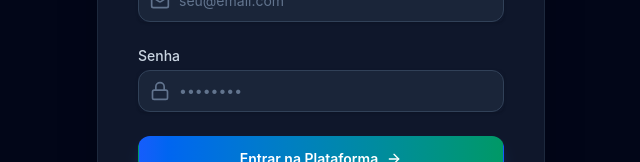
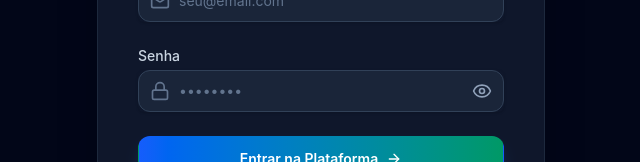
Before and after one commit to MatheusGasco/gestao-financeira, a React (Vite) app in the folder frontend/: page / in a window 1280 px wide. Shown: the part 395-557 px from the top of the page, without its empty margins (319-959 px from the left). Built offline with nearby package versions, Linux system fonts and the light colour scheme; no server answers.

Commit message:
Adiciona opção de visualizar senha no login e cadastro

```diff
--- a/frontend/src/pages/LoginPage.tsx
+++ b/frontend/src/pages/LoginPage.tsx
@@ -1,7 +1,7 @@
 import React, { useState } from 'react';
 import { useAuth } from '../contexts/AuthContext';
 import { authApi } from '../services/api';
-import { TrendingUp, Lock, Mail, ArrowRight, AlertCircle } from 'lucide-react';
+import { TrendingUp, Lock, Mail, ArrowRight, AlertCircle, Eye, EyeOff } from 'lucide-react';
 
 interface LoginPageProps {
   onSwitchToRegister: () => void;
@@ -11,6 +11,7 @@ export const LoginPage: React.FC<LoginPageProps> = ({ onSwitchToRegister }) => {
   const { login } = useAuth();
   const [email, setEmail] = useState('');
   const [password, setPassword] = useState('');
+  const [showPassword, setShowPassword] = useState(false);
   const [error, setError] = useState('');
   const [isLoading, setIsLoading] = useState(false);
 
@@ -78,21 +79,31 @@ export const LoginPage: React.FC<LoginPageProps> = ({ onSwitchToRegister }) => {
   <label className="block text-sm font-medium text-slate-300">
     Senha
   </label>
+
   <div className="mt-1 relative rounded-md shadow-sm">
     <div className="absolute inset-y-0 left-0 pl-3 flex items-center pointer-events-none">
       <Lock className="h-5 w-5 text-slate-500" />
     </div>
+
     <input
-                  type="password"
+      type={showPassword ? 'text' : 'password'}
       required
       value={password}
       onChange={(e) => setPassword(e.target.value)}
       placeholder="••••••••"
-                  className="block w-full pl-10 pr-3 py-2.5 bg-slate-800/80 border border-slate-700 rounded-xl text-white placeholder-slate-500 focus:outline-none focus:ring-2 focus:ring-blue-500 focus:border-transparent text-sm"
+      className="block w-full pl-10 pr-10 py-2.5 bg-slate-800/80 border border-slate-700 rounded-xl text-white placeholder-slate-500 focus:outline-none focus:ring-2 focus:ring-blue-500 focus:border-transparent text-sm"
     />
+
+    <button
+      type="button"
+      onClick={() => setShowPassword(!showPassword)}
+      className="absolute inset-y-0 right-0 pr-3 flex items-center text-slate-400 hover:text-white cursor-pointer"
+      aria-label={showPassword ? 'Ocultar senha' : 'Mostrar senha'}
+    >
+      {showPassword ? <EyeOff className="h-5 w-5" /> : <Eye className="h-5 w-5" />}
+    </button>
   </div>
 </div>
-
             <div>
               <button
                 type="submit"
--- a/frontend/src/pages/RegisterPage.tsx
+++ b/frontend/src/pages/RegisterPage.tsx
@@ -1,7 +1,7 @@
 import React, { useState } from 'react';
 import { useAuth } from '../contexts/AuthContext';
 import { authApi } from '../services/api';
-import { TrendingUp, Lock, Mail, User, ArrowRight, AlertCircle } from 'lucide-react';
+import { TrendingUp, Lock, Mail, User, ArrowRight, AlertCircle, Eye, EyeOff } from 'lucide-react';
 
 interface RegisterPageProps {
   onSwitchToLogin: () => void;
@@ -12,6 +12,7 @@ export const RegisterPage: React.FC<RegisterPageProps> = ({ onSwitchToLogin }) =
   const [name, setName] = useState('');
   const [email, setEmail] = useState('');
   const [password, setPassword] = useState('');
+  const [showPassword, setShowPassword] = useState(false);
   const [error, setError] = useState('');
   const [isLoading, setIsLoading] = useState(false);
 
@@ -98,19 +99,30 @@ export const RegisterPage: React.FC<RegisterPageProps> = ({ onSwitchToLogin }) =
   <label className="block text-sm font-medium text-slate-300">
     Senha (mínimo 6 caracteres)
   </label>
+
   <div className="mt-1 relative rounded-md shadow-sm">
     <div className="absolute inset-y-0 left-0 pl-3 flex items-center pointer-events-none">
       <Lock className="h-5 w-5 text-slate-500" />
     </div>
+
     <input
-                  type="password"
+      type={showPassword ? 'text' : 'password'}
       required
       minLength={6}
       value={password}
       onChange={(e) => setPassword(e.target.value)}
       placeholder="••••••••"
-                  className="block w-full pl-10 pr-3 py-2.5 bg-slate-800/80 border border-slate-700 rounded-xl text-white placeholder-slate-500 focus:outline-none focus:ring-2 focus:ring-blue-500 focus:border-transparent text-sm"
+      className="block w-full pl-10 pr-10 py-2.5 bg-slate-800/80 border border-slate-700 rounded-xl text-white placeholder-slate-500 focus:outline-none focus:ring-2 focus:ring-blue-500 focus:border-transparent text-sm"
     />
+
+    <button
+      type="button"
+      onClick={() => setShowPassword(!showPassword)}
+      className="absolute inset-y-0 right-0 pr-3 flex items-center text-slate-400 hover:text-white cursor-pointer"
+      aria-label={showPassword ? 'Ocultar senha' : 'Mostrar senha'}
+    >
+      {showPassword ? <EyeOff className="h-5 w-5" /> : <Eye className="h-5 w-5" />}
+    </button>
   </div>
 </div>
 
```
Lines whose indentation alone changed are shown as unchanged.
